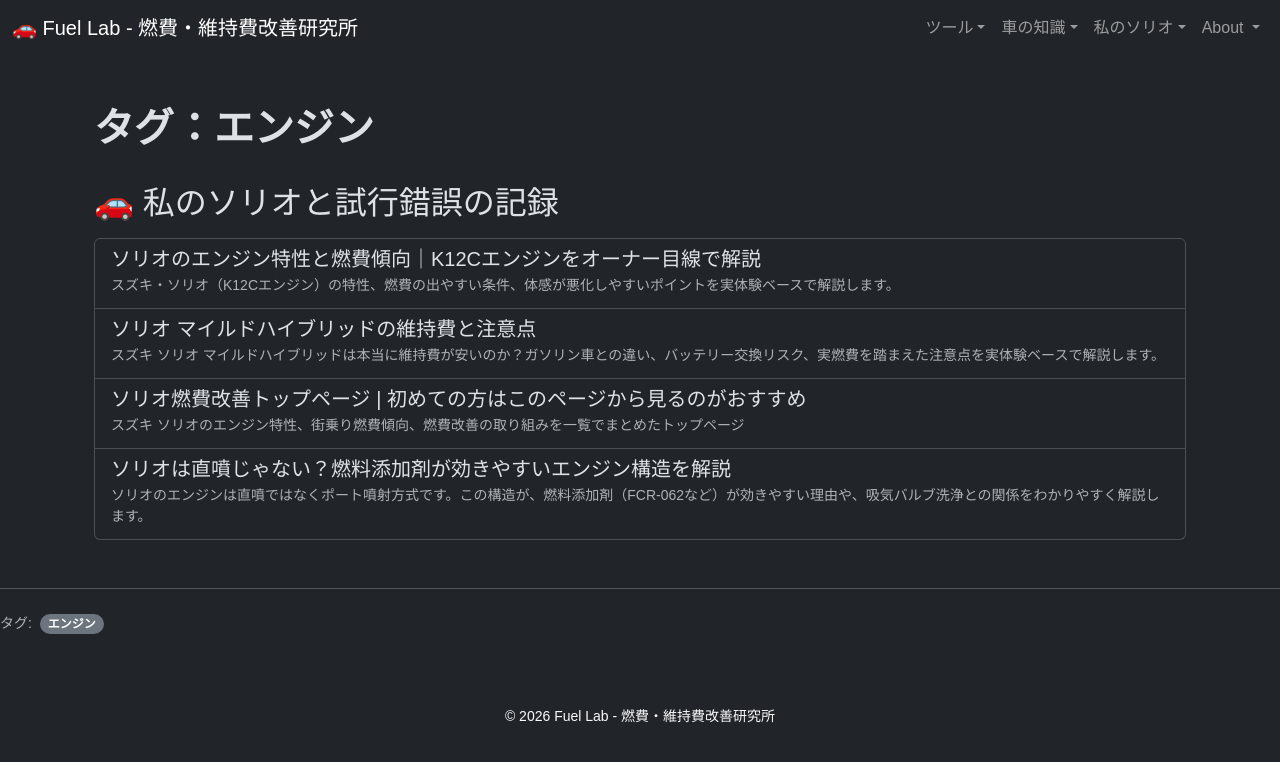
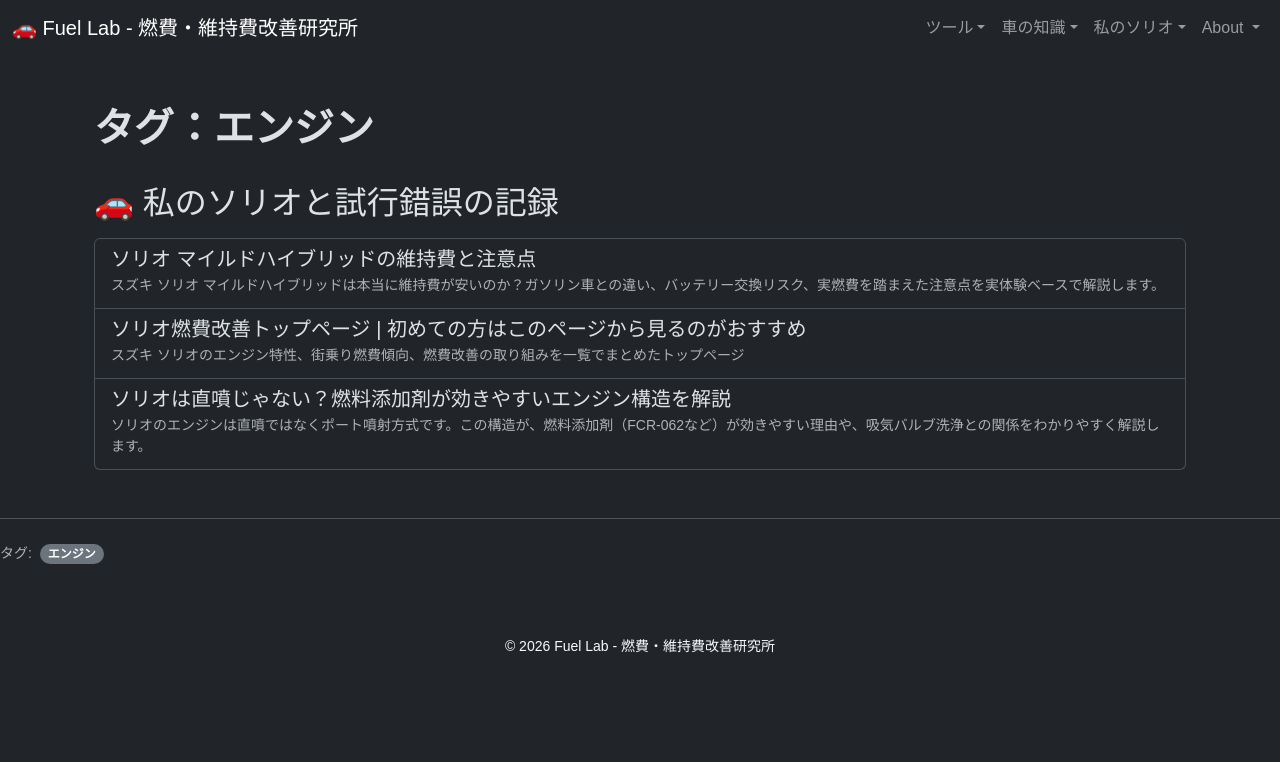
Before and after one commit to funyapar-org/fuel-lab, a Jekyll site: the page built from _tags/エンジン.md, in a window 1280 px wide. Shown: the top 762 px of the page. Built offline with Jekyll 4.4.1, drawn with Linux system fonts in a browser that asks for light colours.

Commit message:
solio-engine-characteristics.md を更新

```diff
--- a/_solio/solio-engine-characteristics.md
+++ b/_solio/solio-engine-characteristics.md
@@ -4,9 +4,9 @@
 title: ソリオのエンジン特性と燃費傾向｜K12Cエンジンをオーナー目線で解説
 description: スズキ・ソリオ（K12Cエンジン）の特性、燃費の出やすい条件、体感が悪化しやすいポイントを実体験ベースで解説します。
 tags:
-  - エンジン
-  - K12C
-  - ソリオ
+  - engine
+  - k12c
+  - solio
 ---
 
 <div class="container my-5">
```
